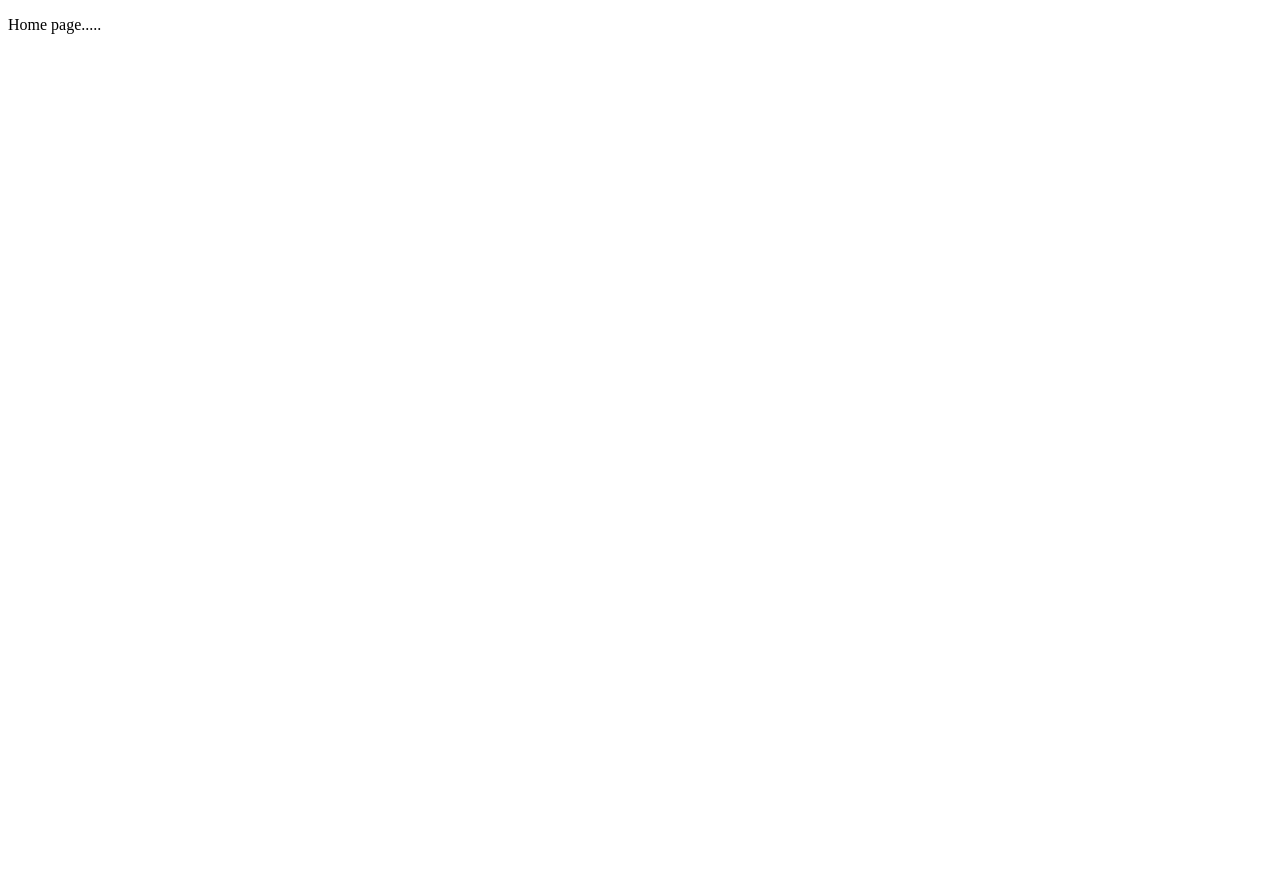
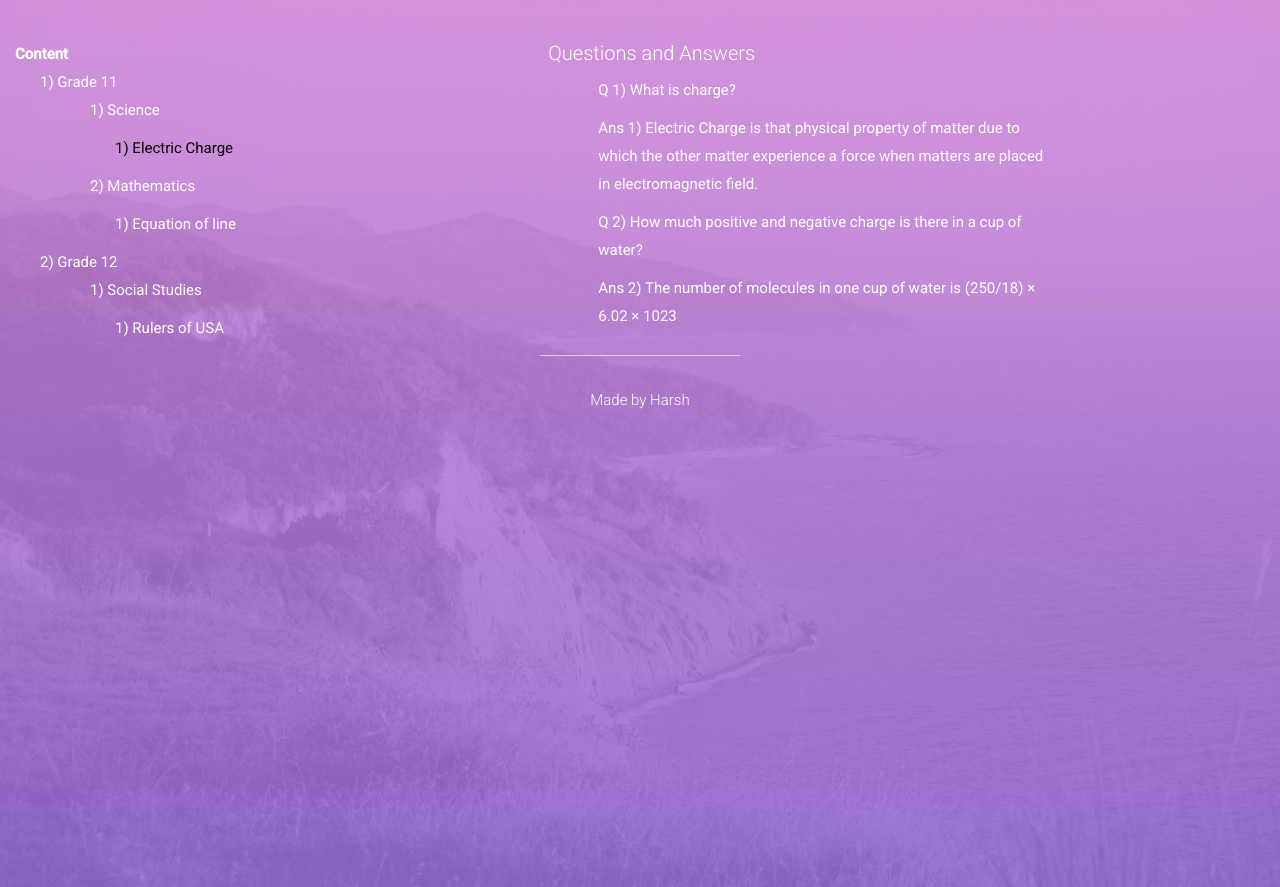
Before and after one commit to harshsh31/myta, a PHP site: page /home.php in a window 1280 px wide. Before the commit the page is almost empty. Run offline with PHP 8.4, Linux system fonts and the light colour scheme.

Commit message:
home page making

```diff
--- a/home.php
+++ b/home.php
@@ -1,9 +1,140 @@
 <!DOCTYPE html>
-<html>
-<head>
-	<title>Home Page</title>
-</head>
-<body>
-<p>Home page.....</p>
-</body>
+<html lang="en">
+
+    <head>
+
+        <meta charset="utf-8">
+        <meta http-equiv="X-UA-Compatible" content="IE=edge">
+        <meta name="viewport" content="width=device-width, initial-scale=1">
+        <title>Home Page</title>
+
+        <!-- CSS -->
+        <link rel="stylesheet" href="http://fonts.googleapis.com/css?family=Roboto:400,100,300,500">
+        <link rel="stylesheet" href="assets/bootstrap/css/bootstrap.min.css">
+        <link rel="stylesheet" href="assets/font-awesome/css/font-awesome.min.css">
+		<link rel="stylesheet" href="assets/css/form-elements.css">
+        <link rel="stylesheet" href="assets/css/style.css">
+
+        <!-- HTML5 Shim and Respond.js IE8 support of HTML5 elements and media queries -->
+        <!-- WARNING: Respond.js doesn't work if you view the page via file:// -->
+        <!--[if lt IE 9]>
+            <script src="https://oss.maxcdn.com/libs/html5shiv/3.7.0/html5shiv.js"></script>
+            <script src="https://oss.maxcdn.com/libs/respond.js/1.4.2/respond.min.js"></script>
+        <![endif]-->
+
+        <!-- Favicon and touch icons -->
+        <link rel="shortcut icon" href="assets/ico/favicon.png">
+        <link rel="apple-touch-icon-precomposed" sizes="144x144" href="assets/ico/apple-touch-icon-144-precomposed.png">
+        <link rel="apple-touch-icon-precomposed" sizes="114x114" href="assets/ico/apple-touch-icon-114-precomposed.png">
+        <link rel="apple-touch-icon-precomposed" sizes="72x72" href="assets/ico/apple-touch-icon-72-precomposed.png">
+        <link rel="apple-touch-icon-precomposed" href="assets/ico/apple-touch-icon-57-precomposed.png">
+
+        <style type="text/css">
+        	.paragraph1{
+        		margin-left: 25px;
+        		font-weight: normal;
+        	}
+        	.paragraph2{
+        		margin-left: 50px;
+        		font-weight: normal;
+        	}
+        	.paragraph3{
+        		margin-left: 75px;
+        		font-weight: normal;
+        	}
+        	.c{
+        		font-weight: bold;
+        		size:26sp;
+        		color: white;
+        	}
+        </style>
+    </head>
+
+    <body>
+        	<div class="col-sm-5 forms-right-icons">
+	        	<div>
+	        		<p class="c" id="content">Content</p>
+	        	</div>
+
+            </div>
+
+                    <div class="col-sm-6 forms-right-icons">
+						<div class="row">
+							<!-- <div class="col-sm-2 icon"><i class="fa fa-user"></i></div> -->
+							<div class="col-sm-10" id="qandans">
+								<h3>Questions and Answers</h3>
+							</div>
+						</div>
+                    </div>
+                </div>
+
+        	</div>
+        </div>
+
+        <!-- Footer -->
+        <footer>
+        	<div class="container">
+        		<div class="row">
+
+        			<div class="col-sm-8 col-sm-offset-2">
+        				<div class="footer-border"></div>
+        				<p>Made by Harsh</p>
+        			</div>
+
+        		</div>
+        	</div>
+        </footer>
+
+        <!-- Javascript -->
+        <script src="assets/js/jquery-1.11.1.min.js"></script>
+        <script src="assets/bootstrap/js/bootstrap.min.js"></script>
+        <script src="assets/js/jquery.backstretch.min.js"></script>
+        <script src="assets/js/scripts.js"></script>
+        <!--[if lt IE 10]>
+            <script src="assets/js/placeholder.js"></script>
+        <![endif]-->
+        <script type="text/javascript">
+        	$.getJSON("json.txt",function(json){
+        		console.log(json);
+        		for(var i=0;i<json.gradesList.length;i++){
+	        		var para=document.createElement("P");
+	        		var t = document.createTextNode("" + (i+1) + ") " + json.gradesList[i].name);      // Create a text node
+					para.appendChild(t);
+					para.setAttribute("id",""+i);
+					para.setAttribute("class","paragraph1");
+					document.getElementById("content").appendChild(para);
+					for(var j=0;j<json.gradesList[i].subjectList.length;j++){
+						var para=document.createElement("P");
+		        		var t = document.createTextNode("" + (j+1) + ") " + json.gradesList[i].subjectList[j].name);      // Create a text node
+						para.appendChild(t);
+						para.setAttribute("class","paragraph2");
+						document.getElementById(i).appendChild(para);
+						for(var k=0;k<json.gradesList[i].subjectList[j].chapterList.length;k++){
+							var para=document.createElement("P");
+			        		var t = document.createTextNode("" + (k+1) + ") " + json.gradesList[i].subjectList[j].chapterList[k].name);      // Create a text node
+							para.appendChild(t);
+							para.setAttribute("class","paragraph3");
+							document.getElementById(i).appendChild(para);
+							if(i==0 && j==0 && k==0){
+								para.setAttribute("style","color: black;");
+								for(var l=0;l<json.gradesList[i].subjectList[j].chapterList[k].questionList.length;l++){
+									var para=document.createElement("P");
+					        		var t = document.createTextNode("Q " + (l+1) + ") " + json.gradesList[i].subjectList[j].chapterList[k].questionList[l].question);      // Create a text node
+									para.appendChild(t);
+									para.setAttribute("class","paragraph2");
+									document.getElementById("qandans").appendChild(para);
+									var para=document.createElement("P");
+					        		var t = document.createTextNode("Ans " + (l+1) + ") " + json.gradesList[i].subjectList[j].chapterList[k].questionList[l].answer);      // Create a text node
+									para.appendChild(t);
+									para.setAttribute("class","paragraph2");
+									document.getElementById("qandans").appendChild(para);
+								}
+								}
+							}
+						}
+					}
+        	});
+        </script>
+    </body>
+
 </html>
--- /dev/null
+++ b/json.txt
@@ -0,0 +1,68 @@
+{
+  "gradesList": [
+    {
+      "name": "Grade 11",
+      "subjectList": [
+        {
+          "name": "Science",
+          "chapterList": [
+            {
+              "name": "Electric Charge",
+              "questionList": [
+                {
+                  "question": "What is charge?",
+                  "answer": "Electric Charge is that physical property of matter due to which the other matter experience a force when matters are placed in electromagnetic field."
+                },
+                {
+                  "question": " How much positive and negative charge is there in a cup of water?",
+                  "answer": "The number of molecules in one cup of water is (250/18) × 6.02 × 1023"
+                }
+              ]
+            }
+          ]
+        },
+{
+          "name": "Mathematics",
+          "chapterList": [
+            {
+              "name": "Equation of line",
+              "questionList": [
+                {
+                  "question": "What is the slope of x=0?",
+                  "answer": "Infinite"
+                },
+                {
+                  "question": " What is the slope of y=0?",
+                  "answer": "Zero"
+                }
+              ]
+            }
+          ]
+        }
+      ]
+    },
+    {
+      "name": "Grade 12",
+      "subjectList": [
+        {
+          "name": "Social Studies",
+          "chapterList": [
+            {
+              "name": "Rulers of USA",
+              "questionList": [
+                {
+                  "question": "Who controlled the colony of New York before the English?",
+                  "answer": "The Dutch"
+                },
+                {
+                  "question": " Who was the founder of New York and New Jersey?",
+                  "answer": "The Duke of York"
+                }
+              ]
+            }
+          ]
+        }
+      ]
+    }
+  ]
+}
```
